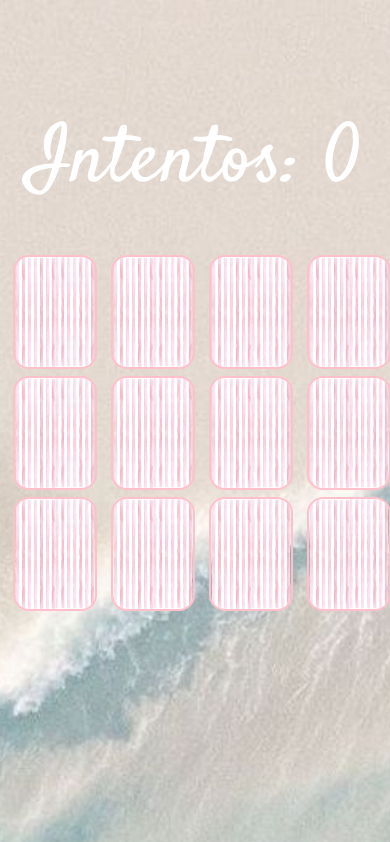
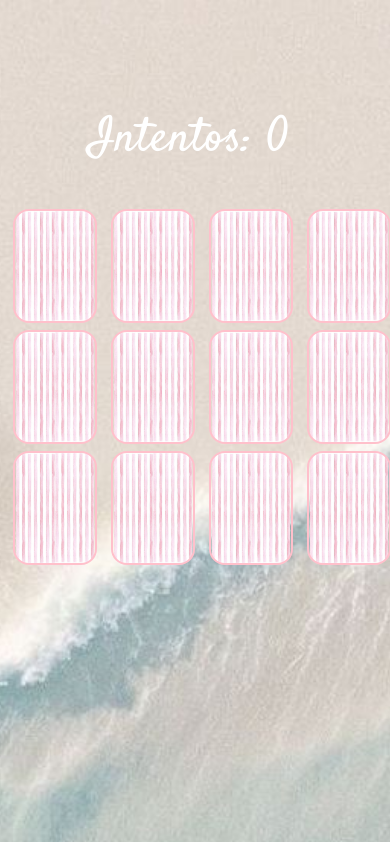
Before and after one commit to anadeheza/sleepover-memotest, a plain HTML site: page index.html in a window 390 px wide. Shown: the top 842 px of the page. Drawn offline with Linux system fonts and the light colour scheme.

Commit message:
Add files via upload

```diff
--- a/style.css
+++ b/style.css
@@ -150,9 +150,9 @@ body {
 
     #stats {
         margin-top: 100px;
-        font-size: 5rem;
+        font-size: 3rem;
         position: relative;
-        width: 100%;
+        width: 97%;
         padding: 5px 0;
     }
 
```
